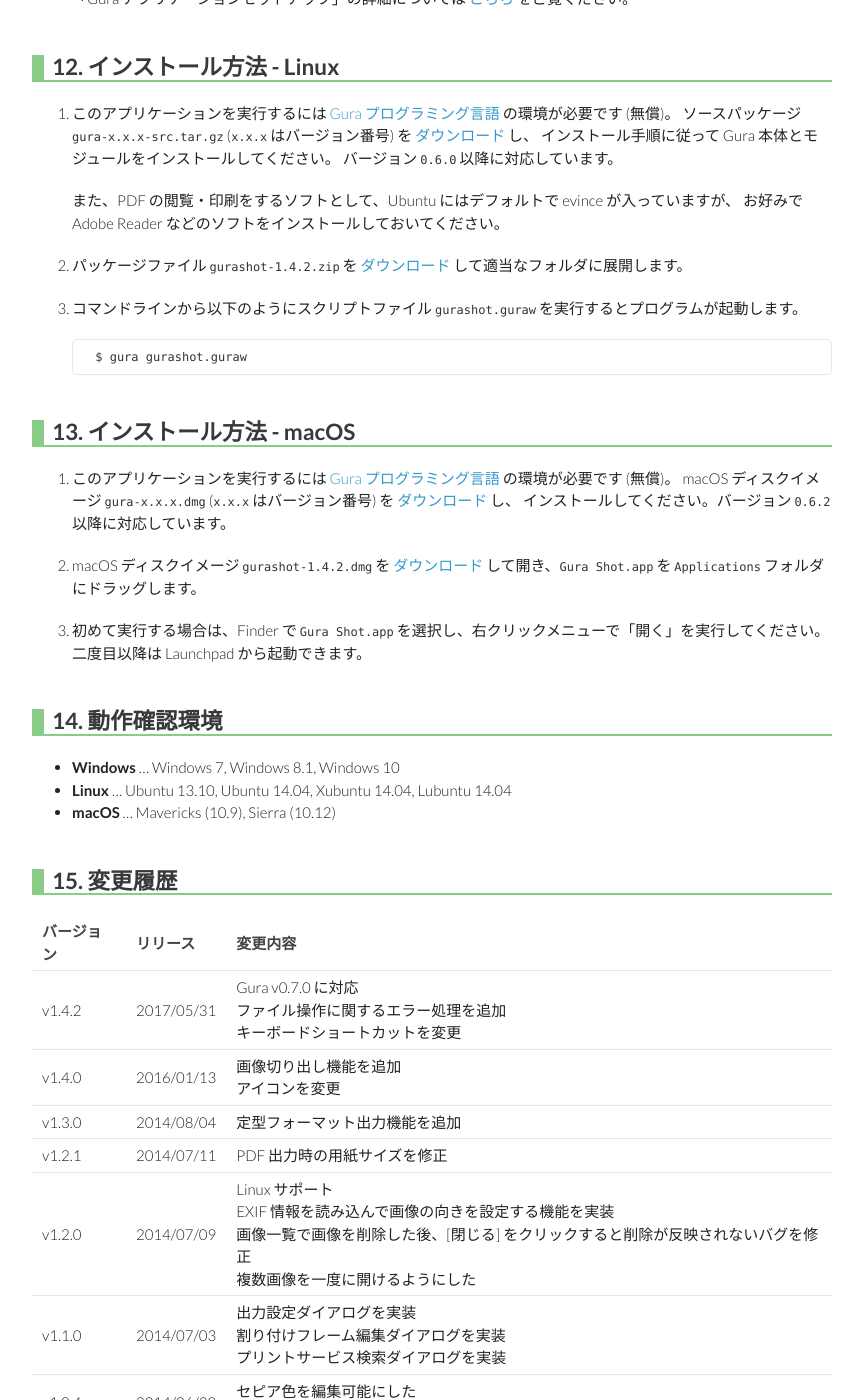
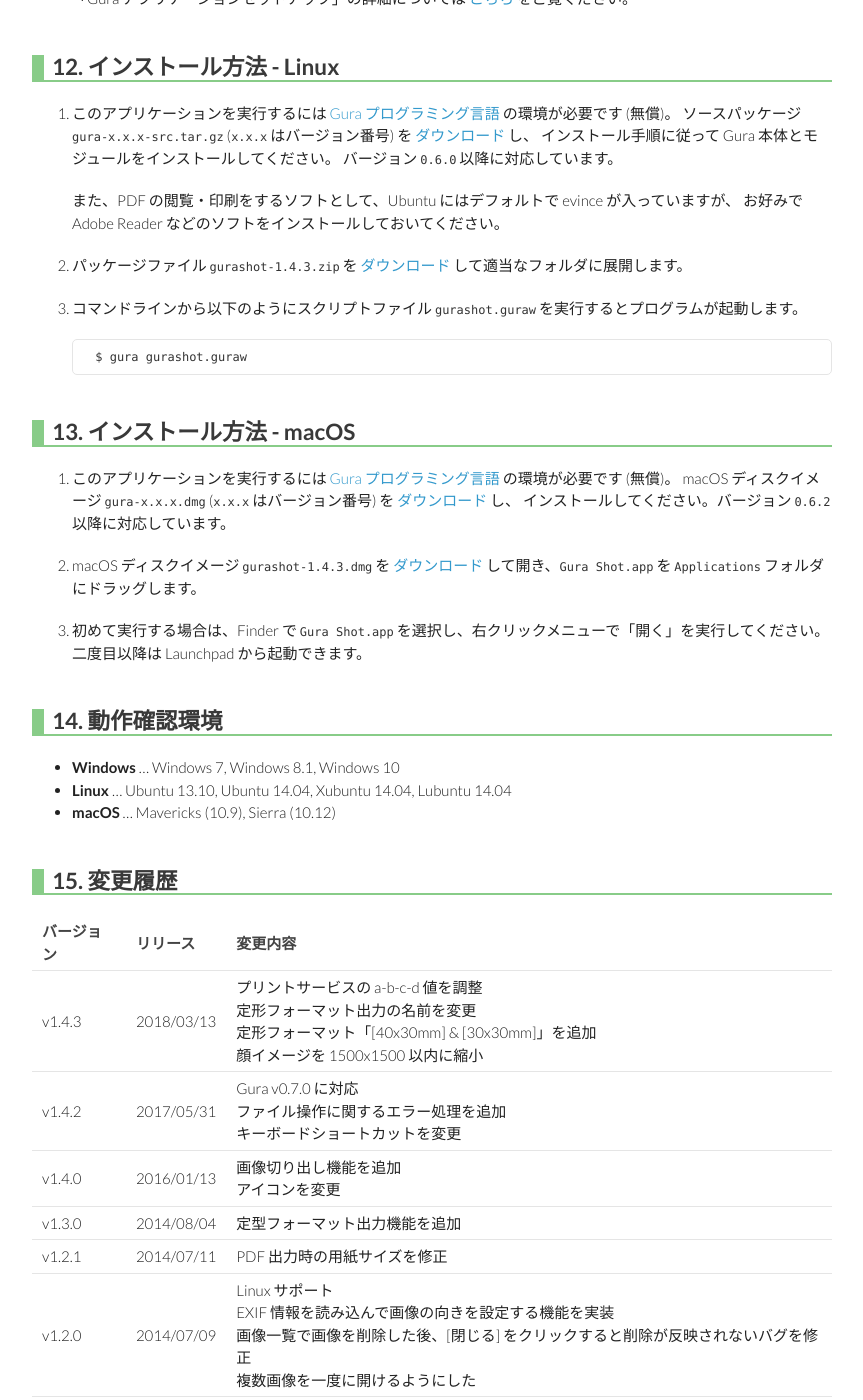
Before and after one commit to gura-app/gura-app.github.io, a Jekyll site: the page built from gurashot/index.md, in a window 1280 px wide and 1400 px high, scrolled down 11735 px. Shown: the whole window, without its empty margins (208-1071 px from the left). Built offline with Jekyll 4.4.1, drawn with Linux system fonts in a browser that asks for light colours; some of the changed text lies outside the part shown.

Commit message:
updated gurashot version to 1.4.3

```diff
--- a/gurashot/index.md
+++ b/gurashot/index.md
@@ -4,7 +4,7 @@
 title: おうちで証明写真 Gura Shot
 description: デジカメの画像から必要なサイズの証明写真をカンタンに作れるアプリケーション
 app_package: gurashot
-app_version: 1.4.2
+app_version: 1.4.3
 app_iconimage: images/gurashot-ico.png
 ---
 
@@ -412,6 +412,13 @@
 <table>
 <tr><th>バージョン</th><th>リリース</th><th>変更内容</th></tr>
 
+<tr><td>v1.4.3</td><td>2018/03/13</td><td>
+プリントサービスの a-b-c-d 値を調整<br />
+定形フォーマット出力の名前を変更<br />
+定形フォーマット「[40x30mm] &amp; [30x30mm]」を追加<br />
+顔イメージを 1500x1500 以内に縮小<br />
+</td></tr>
+
 <tr><td>v1.4.2</td><td>2017/05/31</td><td>
 Gura v0.7.0 に対応<br />
 ファイル操作に関するエラー処理を追加<br />
```
